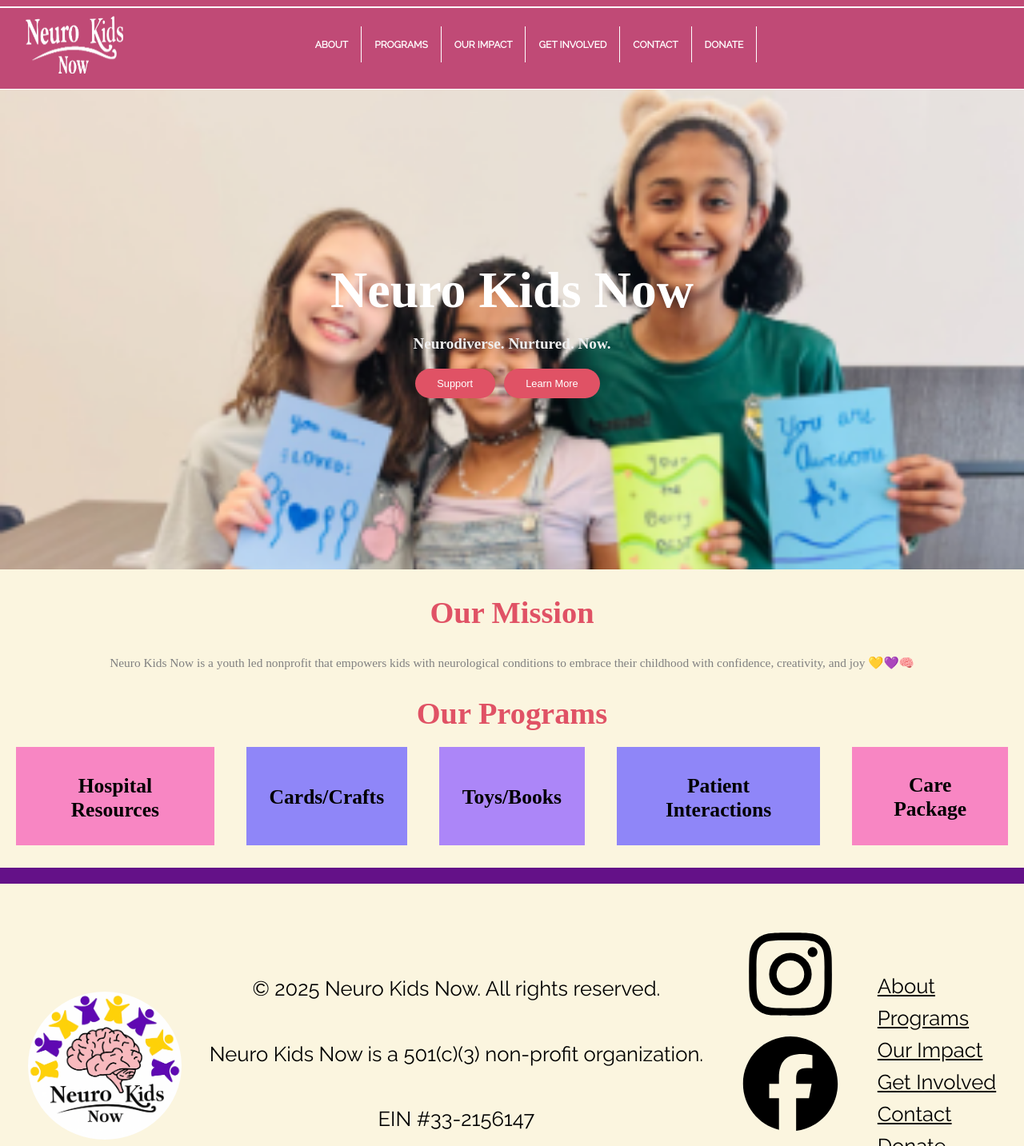
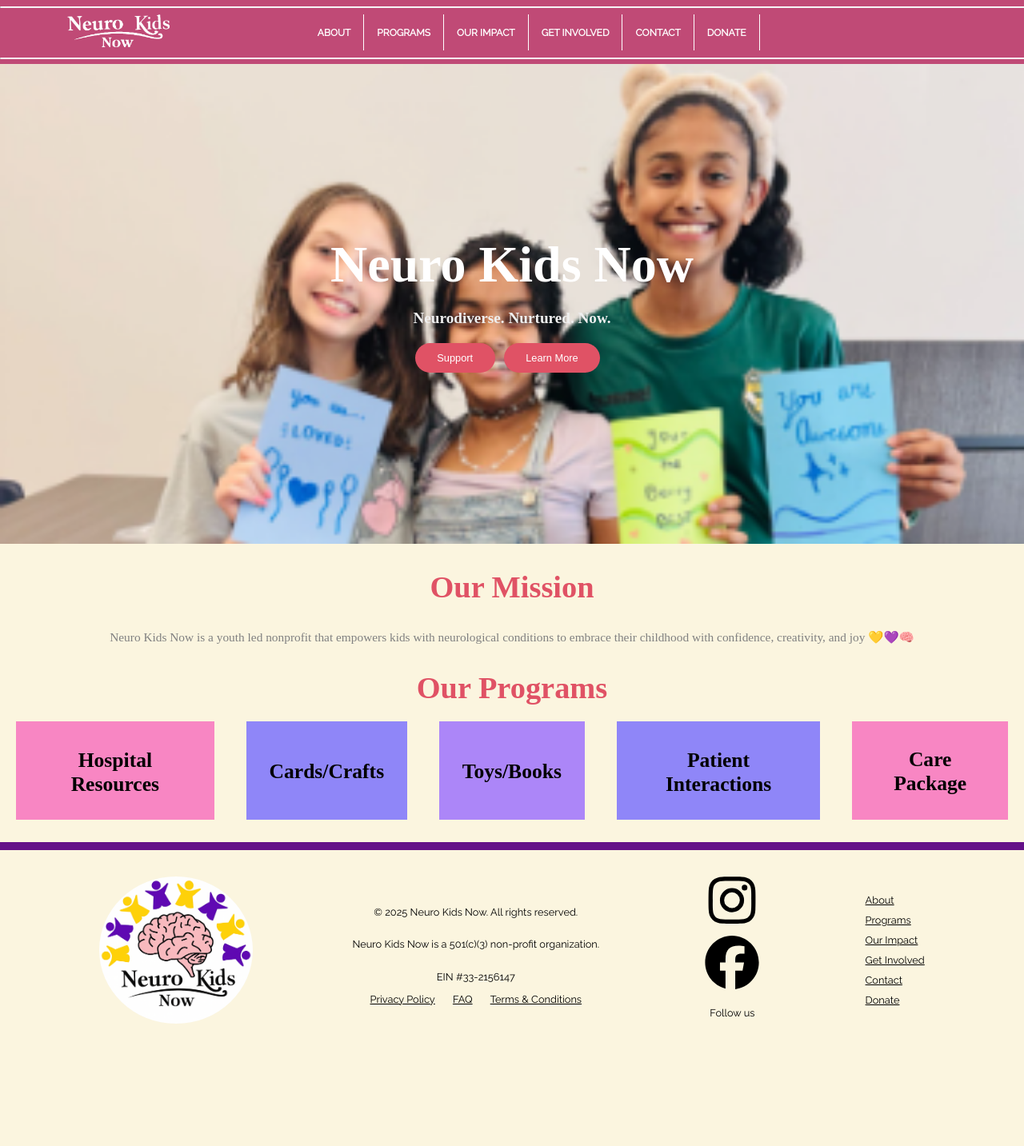
Before and after one commit to NovCoder33/neuro-kids-now, a React (Vite) app: page / in a window 1280 px wide. Shown: the whole page at 80% size. After the commit the page ends 1288 px from the top, so only its background shows below. Built offline with nearby package versions, Linux system fonts and the light colour scheme; a web font is replaced by a local one.

Commit message:
Responsive Designs for All page complete

```diff
--- a/src/components/Footer.css
+++ b/src/components/Footer.css
@@ -1,6 +1,6 @@
 .footer hr {
-  border: 10px solid #641188;
-  margin-bottom: 10%;
+  border: 5px solid #641188;
+  margin-bottom: 2%;
 }
 .footer-content {
   width: 100%;
@@ -24,7 +24,7 @@
   text-wrap: nowrap;
   text-align: center;
   color: black;
-  font-size: clamp(1.5vw, 2vw, 3vw);
+  font-size: clamp(0.5vw, 1vw, 2vw);
 }
 .footer-text-links {
   display: flex;
@@ -35,21 +35,21 @@
 .footer-text-links a {
   font-family: "Raleway";
   color: black;
-  font-size: clamp(1.5vw, 2vw, 3vw);
+  font-size: clamp(0.5vw, 1vw, 2vw);
 }
 .footer-fancy-links {
   display: flex;
   flex-direction: column;
 }
 .footer-fancy-links a {
-  font-size: clamp(7vw, 8vw + 1rem, 10vw);
+  font-size: clamp(4vw, 4vw + 1rem, 6vw);
   color: black;
 }
 .footer-fancy-links p {
   text-wrap: nowrap;
   text-align: center;
   font-family: "Raleway";
-  font-size: clamp(1.5vw, 2vw, 3vw);
+  font-size: clamp(0.5vw, 1vw, 2vw);
 }
 .footer-links {
   display: flex;
@@ -59,13 +59,27 @@
 .footer-links a {
   font-family: "Raleway";
   color: black;
-  font-size: clamp(1.5vw, 2vw, 3vw);
+  font-size: clamp(0.5vw, 1vw, 2vw);
 }
 @media (max-width: 992px) {
   .footer {
     border-top: 10px solid #641188;
+    margin: 0%;
   }
-  .footer hr {
-    margin-bottom: 0%;
+
+  .footer-links a {
+    font-size: clamp(1.5vw, 2vw, 3vw);
+  }
+  .footer-fancy-links p {
+    font-size: clamp(1.5vw, 2vw, 3vw);
+  }
+  .footer-fancy-links a {
+    font-size: clamp(7vw, 8vw + 1rem, 10vw);
+  }
+  .footer-text-links a {
+    font-size: clamp(1.5vw, 2vw, 3vw);
+  }
+  .footer-text p {
+    font-size: clamp(1.5vw, 2vw, 3vw);
   }
 }
--- a/src/components/Navbar.css
+++ b/src/components/Navbar.css
@@ -1,16 +1,23 @@
+.full-header {
+  width: 100%;
+  background-color: #c04a76;
+  height: 80px;
+  display: flex;
+  flex-direction: column;
+  justify-content: space-evenly;
+}
+
 header {
   display: flex;
-  align-items: center;
-  justify-content: space-between;
-  height: 80px;
-  padding: 1rem 2rem;
-  background-color: #c04a76;
+  justify-content: space-around;
   color: #ffffff;
 }
 
 header img {
+  margin: 0 0 0 0;
   width: 10%;
   height: 90%;
+  cursor: pointer;
 }
 
 nav .link {
@@ -22,23 +29,13 @@ nav .link {
   font-weight: bold;
   font-size: 0.75rem;
 }
-
-hr.horz-top {
+.horz-top {
   width: 100%;
-  height: 1.5px;
-  background-color: white;
-  position: absolute;
-  top: 0%;
-  border: none;
+  border-top: 1px solid #ffff;
 }
-
-hr.horz-bottom {
+.horz-bottom {
   width: 100%;
-  height: 1.5px;
-  background-color: white;
-  position: absolute;
-  bottom: 85%;
-  border: none;
+  border-top: 1px solid #ffff;
 }
 
 nav .vert {
@@ -90,7 +87,56 @@ nav {
 
   header img {
     margin-left: 10%;
+    margin-top: 0.5%;
+    width: 35%;
+    align-items: center;
+    height: 60%;
+  }
+  header .responsive_nav {
+    transform: translateY(100vh);
+  }
+
+  nav .nav-close-btn {
+    position: absolute;
+    top: 2rem;
+    right: 2rem;
+  }
+
+  nav .link {
+    font-size: 1.5rem;
+  }
+  nav .vert {
+    display: none;
+  }
+  hr {
+    display: none;
+  }
+}
+@media (max-width: 450px) {
+  header .nav-btn {
+    display: visible;
+    opacity: 1;
+  }
+
+  header nav {
+    position: fixed;
+    top: -100vh;
+    left: 0;
+    height: 100%;
+    width: 100%;
+    display: flex;
+    flex-direction: column;
+    align-items: center;
+    justify-content: center;
+    gap: 1.5rem;
+    background-color: #c04a76;
+    transition: 1s;
+  }
+
+  header img {
+    margin-left: 10%;
     width: 40%;
+    align-items: center;
     height: 90%;
   }
   header .responsive_nav {
--- a/src/components/Navbar.tsx
+++ b/src/components/Navbar.tsx
@@ -15,9 +15,8 @@ const Navbar = () => {
     }
   };
   return (
-    <>
+    <div className="full-header">
       <hr className="horz-top"></hr>
-
       <header>
         <img src={Logo} onClick={() => nav("./")}></img>
         <nav ref={navClass}>
@@ -57,7 +56,7 @@ const Navbar = () => {
         </button>
       </header>
       <hr className="horz-bottom"></hr>
-    </>
+    </div>
   );
 };
 
```
